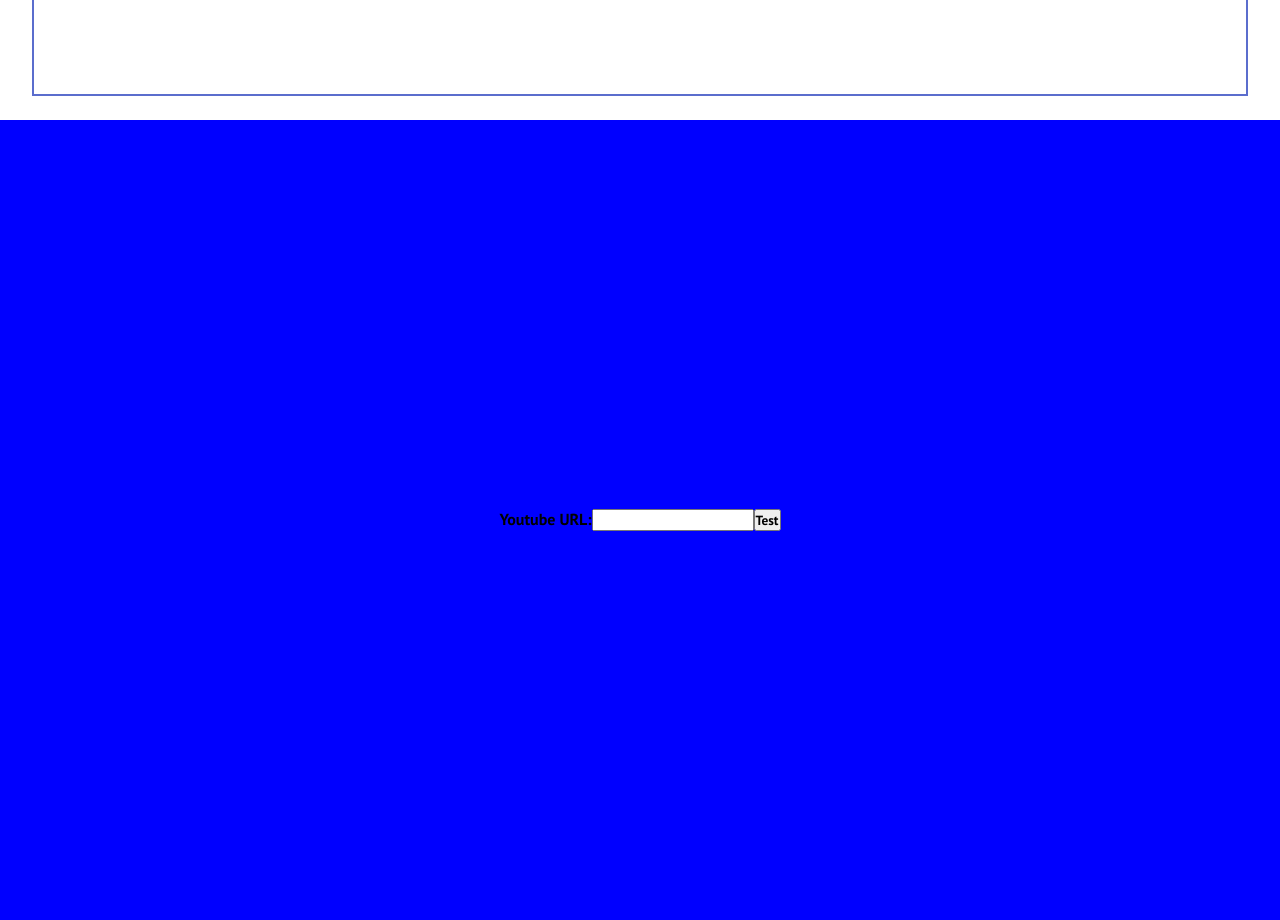
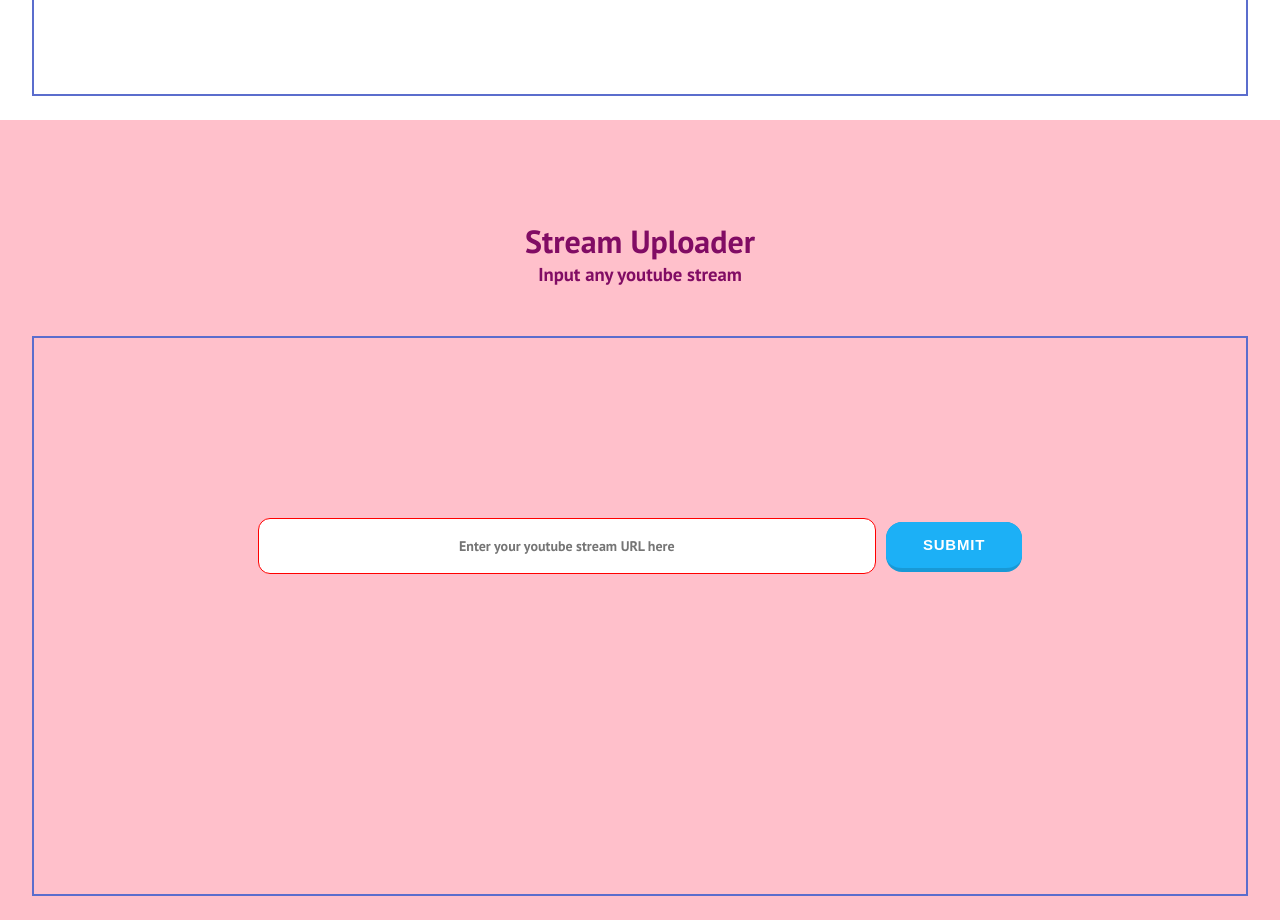
Before and after one commit to darkhunter3210/Face-Mask, a React (Create React App) app in the folder Frontend/: page / in a window 1280 px wide. Shown: the part 1560-2480 px from the top of the page. Built offline with nearby package versions, Linux system fonts and the light colour scheme; the HTML template or start-up script is replaced by a standard one.

Commit message:
restyled the entired stream page

```diff
--- a/Frontend/src/components/Stream.css
+++ b/Frontend/src/components/Stream.css
@@ -1,11 +1,139 @@
 .stream
 {
-    background-color: blue;
+    background-color: pink;
     height: 100vh;
     width: 100%;
-    display: flex;
-    flex-direction: column;
-    justify-content: center;
+    position: relative;
+}
+.stream .title
+{
+  text-align: center;
+  color: rgb(129, 12, 100);
+  position: relative;
+  top: 100px;
+}
+.stream .container
+{
+border: solid #5B6DCD 2px;
+  height: 70vh;
+  width: 95%;
+  margin: 0 auto;
+  margin-top: 150px;
+  text-align: center;
+}
+
+.stream .container .input-field
+{
+    display: inline-block;
+    width: 75%;
+    height: 30vh;
+    margin: 0 auto;
+    margin-top: 180px;
+
+}
+
+.stream .container .input-field .field-text
+{
+    border: 1px solid red;
+    width: 68%;
+    box-sizing: border-box;
+    border-radius: 12px;
+    height: 56px;
+    font-size: 14px;
+    text-align: center;
+}
+.stream .container .input-field button
+{
+appearance: button;
+  background-color: #1899D6;
+  border: solid transparent;
+  border-radius: 16px;
+  border-width: 0 0 4px;
+  box-sizing: border-box;
+  color: #FFFFFF;
+  cursor: pointer;
+  display: inline-block;
+  font-family: din-round,sans-serif;
+  font-size: 15px;
+  font-weight: 700;
+  letter-spacing: .8px;
+  line-height: 20px;
+  margin: 0;
+  outline: none;
+  overflow: visible;
+  padding: 13px 16px;
+  text-align: center;
+  text-transform: uppercase;
+  touch-action: manipulation;
+  transform: translateZ(0);
+  transition: filter .2s;
+  user-select: none;
+  -webkit-user-select: none;
+  vertical-align: middle;
+  white-space: nowrap;
+  width: 15%;
+  margin-left: 10px;
+}
+
+.stream .container .input-field button:after {
+    background-clip: padding-box;
+    background-color: #1CB0F6;
+    border: solid transparent;
+    border-radius: 16px;
+    border-width: 0 0 4px;
+    bottom: -4px;
+    content: "";
+    left: 0;
+    position: absolute;
+    right: 0;
+    top: 0;
+    z-index: -1;
+  }
+
+.stream .container .input-field button:main,
+.stream .container .input-field button:focus {
+  user-select: auto;
+}
+
+.stream .container .input-field button:hover:not(:disabled) {
+    filter: brightness(1.1);
+  }
+
+  .stream .container .input-field button:disabled {
+    cursor: auto;
+  }
+
+  .stream .container .video-player
+  {
+    margin-top: 50px;
+  }
+
+  .stream .container .button_local
+  {
+      text-align: center;
+      margin-top: 15px;
+  }
+
+  .stream .container .button_local button
+  {
     align-items: center;
-    object-fit: contain;
+    padding: 6px 14px;
+    font-family: -apple-system, BlinkMacSystemFont, 'Roboto', sans-serif;
+    border-radius: 6px;
+    border: none;
+    color: white;
+    background: linear-gradient(180deg, #4B91F7 0%, #367AF6 100%);
+    background-origin: border-box;
+    box-shadow: 0px 0.5px 1.5px rgba(54, 122, 246, 0.25), inset 0px 0.8px 0px -0.25px rgba(255, 255, 255, 0.2);
+    user-select: none;
+    -webkit-user-select: none;
+    touch-action: manipulation;
+    width: 8%;
+
+  }
+
+
+  .stream .container .button_local button:focus {
+        box-shadow: inset 0px 0.8px 0px -0.25px rgba(255, 255, 255, 0.2), 0px 0.5px 1.5px rgba(54, 122, 246, 0.25), 0px 0px 0px 3.5px rgba(58, 108, 217, 0.5);
+        outline: 0;
 }
--- a/Frontend/src/components/Stream.jsx
+++ b/Frontend/src/components/Stream.jsx
@@ -18,6 +18,12 @@
         }
     }
 
+    const handleClick = (event) =>
+    {
+        console.log('http://127.0.0.1:5000/video_feed?url='+url);
+        setShowStream(true);
+    }
+
     const handleStopbutton = (e) =>{
         axios.post('http://127.0.0.1:5000/stop_feed').then(res => console.log(res.data))
         console.log('pressed')
@@ -32,22 +38,32 @@
     return (
         <>
             <div className="stream" id="stream">
-                <label>
-                    Youtube URL:
-                    <input type="text" value={url} onChange={handleUrlChange} id="youtube-url-field" onKeyDown={handleKeyDown}/>
-                    <button onClick={handleTest}>Test</button>
-
-                </label>
-                {/* <button class='stop' onClick={handleStopbutton}>Stop</button> */}
-                {showStream ?
-                    ( <>
-                        <button class='stop' onClick={handleStopbutton}>Stop</button>
+                <div className="title">
+                    <h1>Stream Uploader</h1>
+                    <h3>Input any youtube stream</h3>
+                </div>
+                <div className="container">
+                    {/* <button class='stop' onClick={handleStopbutton}>Stop</button> */}
+                    {showStream ?
+                    ( <div className="video-player">
                         <img src={'http://127.0.0.1:5000/video_feed?url='+url}  width="600" height="360"/>
-                    </>
+                        <div className="button_local">
+                            <button class='stop' onClick={handleStopbutton}>Stop</button>
+                        </div>
+                    </div>
                     )
                     :
-                    (<></>)
+                    (<form className="input-field">
+                    <input className="field-text"
+                            type="text" value={url}
+                            onChange={handleUrlChange}
+                            id="youtube-url-field"
+                            onKeyDown={handleKeyDown}
+                            placeholder="Enter your youtube stream URL here"/>
+                    <button onClick={handleClick}>Submit</button>
+                </form>)
                 }
+                </div>
             </div>
         </>
     )
```
